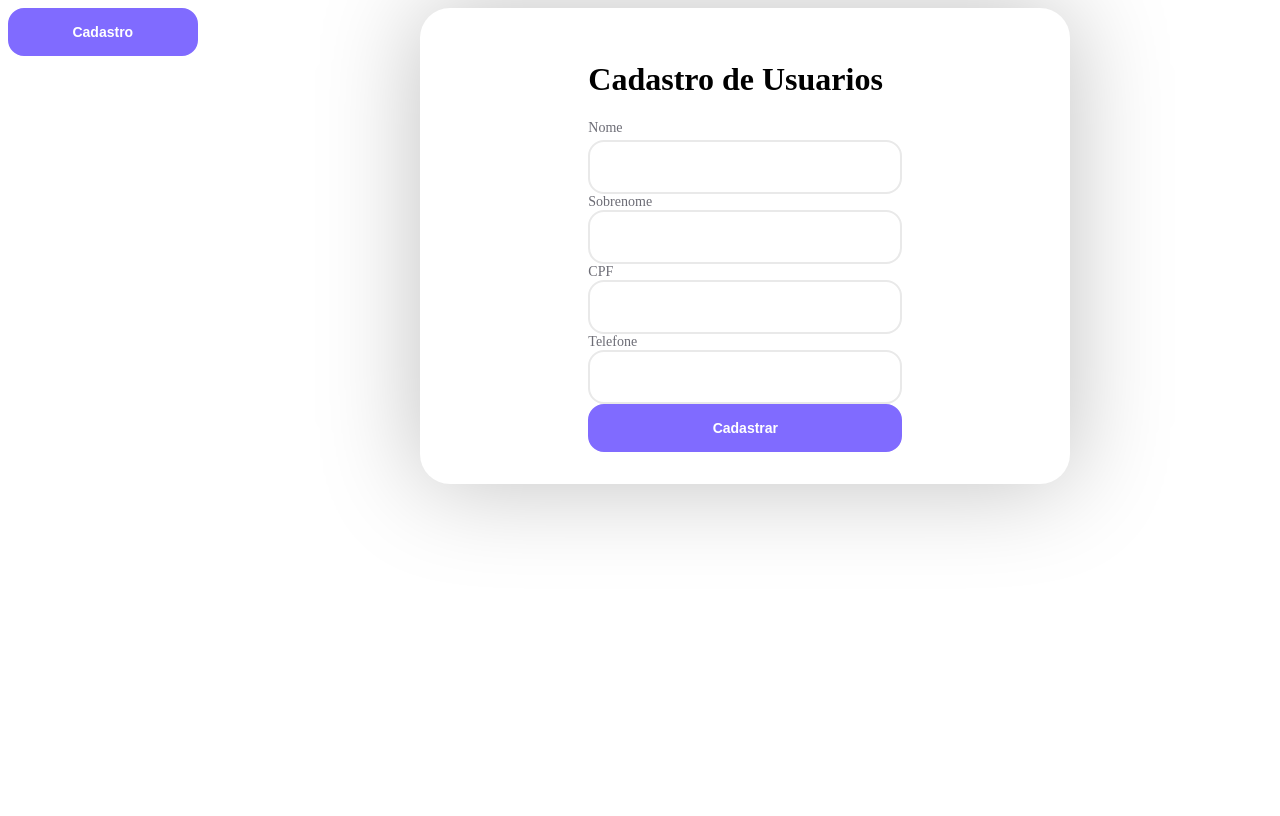
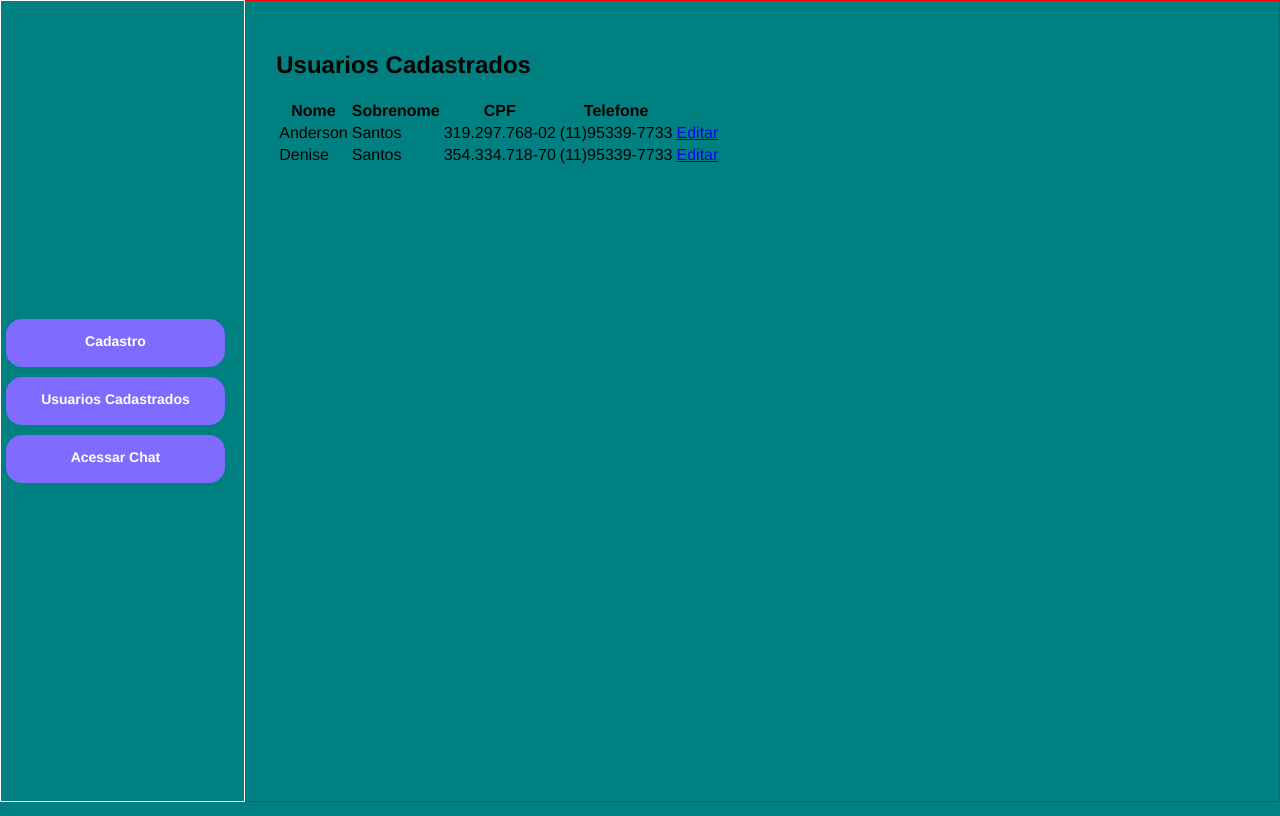
Before and after one commit to anderood/client-bluelab, a React (Create React App) app: page / in a window 1280 px wide. Built offline with nearby package versions, Linux system fonts and the light colour scheme.

Commit message:
little adjustments

```diff
--- a/src/App.tsx
+++ b/src/App.tsx
@@ -1,11 +1,20 @@
 import { Home } from "./screens/Home";
 import { Register } from "./screens/Register";
+import { Users } from "./screens/Users";
+
+
+import GlobalStyle from "./theme/globalStyles";
 
 export function App() {
   return (
-    <div style={{display: "flex"}}>
-      <Home />
-      <Register />
-    </div>
+
+    <>
+      <GlobalStyle />
+      <div style={{ display: "flex"}}>
+
+        <Home />
+        <Users></Users>
+      </div>
+    </>
   );
 }
--- a/src/screens/Home/index.tsx
+++ b/src/screens/Home/index.tsx
@@ -5,7 +5,9 @@ import { Container, Button, } from "../Home/styles";
 export function Home(){
     return(
         <Container>
-            <Button>Cadastro</Button>
+            <Button >Cadastro</Button>
+            <Button>Usuarios Cadastrados</Button>
+            <Button>Acessar Chat</Button>
 
         </Container>
     );
--- a/src/screens/Home/styles.tsx
+++ b/src/screens/Home/styles.tsx
@@ -4,9 +4,15 @@ export const Container = styled.div`
    /* background: red; */
    width: 20%;
    height: 100vh;
+   display: flex;
+   flex-direction: column;
+   justify-content: center;
+   border: 1px solid white;
 `;
 
-export const Button = styled.button`
+export const Button = styled.a`
+display: flex;
+justify-content: center;
    background-color: rgb(128, 107, 255);
     border: 2px solid rgb(128, 107, 255);
     border-radius: 16px;
@@ -15,8 +21,7 @@ export const Button = styled.button`
     font-size: 0.875rem;
     font-weight: 700;
     height: 48px;
-    opacity: 1;
     padding: 12px;
     width: 90%;
-    transition: all 0.2s ease 0s;
+    margin: 5px 5px;
 `;
--- a/src/screens/Register/index.tsx
+++ b/src/screens/Register/index.tsx
@@ -1,49 +1,35 @@
 import React from "react";
 
-import {
-    Container,
-    Form,
-    Title,
-    FormContainer,
-    ContainerName,
-    ContainerSobrenome,
-    ContainerCPF,
-    ContainerPhone,
-    Label,
-    Input,
-    Button
-
-
-} from "../Register/styles";
+import { Container, Form } from "../Register/styles";
 
 export function Register(){
     return(
         <Container>
-            <Form action="">
+            <Form >
 
-                <FormContainer>
-                <Title>Cadastro de Usuarios</Title>
-                    <ContainerName>
-                        <Label htmlFor="">Nome</Label>
-                        <Input type="text" />
-                    </ContainerName>
+                <div>
+                    <h1>Cadastro de Usuarios</h1>
+                    <div>
+                        <label htmlFor="">Nome</label>
+                        <input type="text" />
+                    </div>
 
-                    <ContainerSobrenome>
-                        <Label htmlFor="">Sobrenome</Label>
-                        <Input type="text" />
-                    </ContainerSobrenome>
+                    <div>
+                        <label htmlFor="">Sobrenome</label>
+                        <input type="text" />
+                    </div>
 
-                    <ContainerCPF>
-                        <Label htmlFor="">CPF</Label>
-                        <Input type="text" />
-                    </ContainerCPF>
+                    <div>
+                        <label htmlFor="">CPF</label>
+                        <input type="text" />
+                    </div>
 
-                    <ContainerPhone>
-                        <Label htmlFor="">Telefone</Label>
-                        <Input type="text" />
-                    </ContainerPhone>
-                    <Button>Cadastrar</Button>
-                </FormContainer>
+                    <div>
+                        <label htmlFor="">Telefone</label>
+                        <input type="text" />
+                    </div>
+                    <button>Cadastrar</button>
+                </div>
 
             </Form>
         </Container>
--- a/src/screens/Register/styles.tsx
+++ b/src/screens/Register/styles.tsx
@@ -1,92 +1,16 @@
 import styled from "styled-components";
 
 export const Container = styled.div`
-    /* background: rgb(106,82,255); */
-    min-height: 100%;
-    width: 100%;
-    /* height: 100vh; */
+    border: 2px solid yellow;
+    width: 80%;
+`;
+
+export const Form = styled.div`
+
+    border: 1px solid black;
+    width: 600px;
+    height: 400px;
     display: flex;
-    align-content: center;
+    align-items: center;
     justify-content: center;
 `;
-
-export const Form = styled.form`
-    height: 100%;
-`;
-
-export const Title = styled.h1``;
-
-export const FormContainer = styled.div`
-        /* height: 100vh; */
-    padding: 2rem 10.5rem;
-    /* width: fit-content; */
-    background: rgb(255, 255, 255);
-    box-shadow: rgb(0 0 0 / 25%) 0px 0px 100px;
-    border-radius: 30px;
-    display: flex;
-    flex-direction: column;
-    align-items: flex-start;
-    /* z-index: 1; */
-`;
-
-export const ContainerName = styled.div`
-    display: flex;
-    flex-direction: column;
-    position: relative;
-    gap: 4px;
-`;
-
-export const ContainerSobrenome = styled.div`
-    display: flex;
-    flex-direction: column;
-    position: relative;
-
-`;
-
-export const ContainerCPF = styled.div`
-    display: flex;
-    flex-direction: column;
-    position: relative;
-
-`;
-
-export const ContainerPhone = styled.div`
-    display: flex;
-    flex-direction: column;
-    position: relative;
-
-`;
-
-export const Label = styled.label`
-    color: rgb(108, 108, 117);
-    font-family: Asap;
-    font-size: 14px;
-    font-weight: 500;
-`;
-
-export const Input = styled.input`
-    color: rgb(26, 15, 54);
-    border: 2px solid rgb(233, 233, 233);
-    border-radius: 16px;
-    font-family: Asap;
-    font-size: 14px;
-    font-weight: 500;
-    height: 48px;
-    padding-left: 16px;
-    width: 292px;
-`;
-
-export const Button = styled.button`
-    background-color: rgb(128, 107, 255);
-    border: 2px solid rgb(128, 107, 255);
-    border-radius: 16px;
-    box-sizing: border-box;
-    color: rgb(255, 255, 255);
-    font-size: 0.875rem;
-    font-weight: 700;
-    height: 48px;
-    opacity: 1;
-    padding: 12px;
-    width: 100%;
-    transition: all 0.2s ease 0s;
-`;
--- /dev/null
+++ b/src/screens/Users/index.tsx
@@ -0,0 +1,34 @@
+import React from "react";
+
+import { Container } from "../Users/styles"
+
+export function Users(){
+    return(
+        <Container>
+            <h2>Usuarios Cadastrados</h2>
+            <table>
+                <tr>
+                    <th>Nome</th>
+                    <th>Sobrenome</th>
+                    <th>CPF</th>
+                    <th>Telefone</th>
+                </tr>
+                <tr>
+                    <td>Anderson</td>
+                    <td>Santos</td>
+                    <td>319.297.768-02</td>
+                    <td>(11)95339-7733</td>
+                    <td><a href="#">Editar</a></td>
+                </tr>
+                <tr>
+                    <td>Denise</td>
+                    <td>Santos</td>
+                    <td>354.334.718-70</td>
+                    <td>(11)95339-7733</td>
+                    <td><a href="#">Editar</a></td>
+                </tr>
+            </table>
+
+        </Container>
+    );
+}
--- /dev/null
+++ b/src/screens/Users/styles.tsx
@@ -0,0 +1,8 @@
+import styled from "styled-components";
+
+export const Container = styled.div`
+    /* background: blue; */
+    width: 80%;
+    border: 1px solid red;
+    padding: 30px 30px;
+`;
--- /dev/null
+++ b/src/theme/globalStyles.tsx
@@ -0,0 +1,13 @@
+import { createGlobalStyle } from 'styled-components';
+
+const GlobalStyle = createGlobalStyle`
+  body {
+    margin: 0;
+    padding: 0;
+    background: teal;
+    font-family: Open-Sans, Helvetica, Sans-Serif;
+  }
+
+`;
+
+export default GlobalStyle;
```
